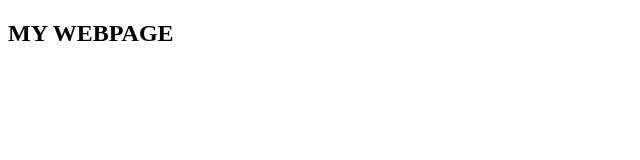
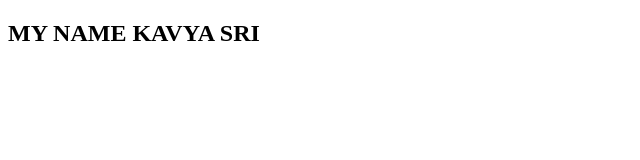
Before and after one commit to kavya-sri2003/DevOps, a plain HTML site: page index.html in a window 1280 px wide. Shown: the whole page, without its empty margins (0-640 px from the left). Drawn offline with Linux system fonts and the light colour scheme.

Commit message:
I changed head1 tag as My name is kavya sri

```diff
--- a/index.html
+++ b/index.html
@@ -6,7 +6,7 @@
     <title>Document</title>
 </head>
 <body>
-    <h2>MY WEBPAGE</h2>
+    <h2>MY NAME KAVYA SRI</h2>
 
 </body>
 </html>
```
